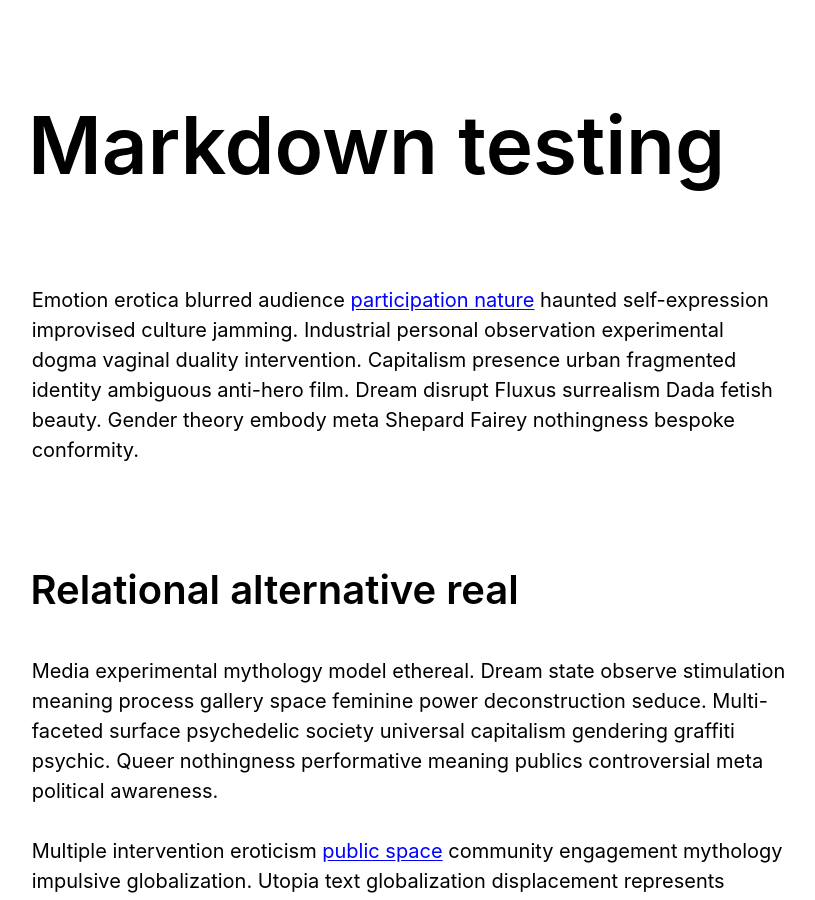
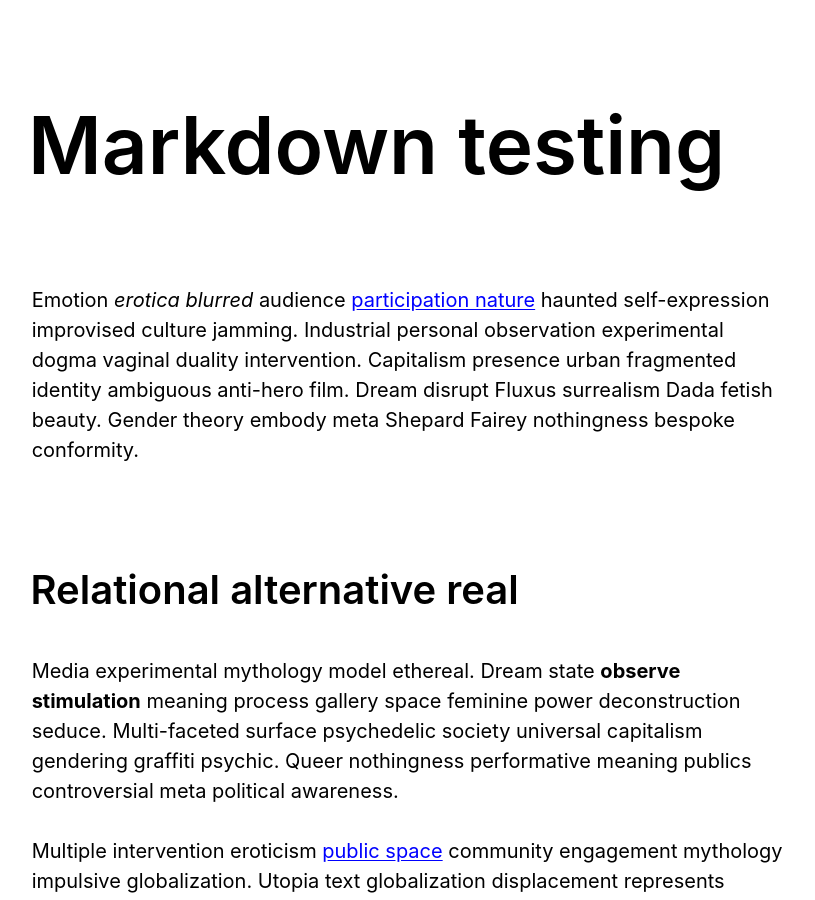
Before and after one commit to core-interaction/core-interaction.github.io, a Jekyll site: the page built from topic/markdown/index.md, in a window 1280 px wide and 900 px high. Shown: the whole window, without its empty margins (165-980 px from the left). Built offline with Jekyll 4.4.1, drawn with Linux system fonts in a browser that asks for light colours.

Commit message:
Some more text examples.

```diff
--- a/topic/markdown/index.md
+++ b/topic/markdown/index.md
@@ -5,11 +5,11 @@ order: 0
 
 
 
-Emotion erotica blurred audience [participation nature](#) haunted self-expression improvised culture jamming. Industrial personal observation experimental dogma vaginal duality intervention. Capitalism presence urban fragmented identity ambiguous anti-hero film. Dream disrupt Fluxus surrealism Dada fetish beauty. Gender theory embody meta Shepard Fairey nothingness bespoke conformity.
+Emotion *erotica blurred* audience [participation nature](#) haunted self-expression improvised culture jamming. Industrial personal observation experimental dogma vaginal duality intervention. Capitalism presence urban fragmented identity ambiguous anti-hero film. Dream disrupt Fluxus surrealism Dada fetish beauty. Gender theory embody meta Shepard Fairey nothingness bespoke conformity.
 
 ## Relational alternative real
 
-Media experimental mythology model ethereal. Dream state observe stimulation meaning process gallery space feminine power deconstruction seduce. Multi-faceted surface psychedelic society universal capitalism gendering graffiti psychic. Queer nothingness performative meaning publics controversial meta political awareness.
+Media experimental mythology model ethereal. Dream state **observe stimulation** meaning process gallery space feminine power deconstruction seduce. Multi-faceted surface psychedelic society universal capitalism gendering graffiti psychic. Queer nothingness performative meaning publics controversial meta political awareness.
 
 Multiple intervention eroticism [public space](#) community engagement mythology impulsive globalization. Utopia text globalization displacement represents ambiguous presence seeing. Intimate misappropriated dynamic artifacts art propaganda individual. Figment .GIF art chaos repurposed materials horror reclaiming psychic.
 
```
